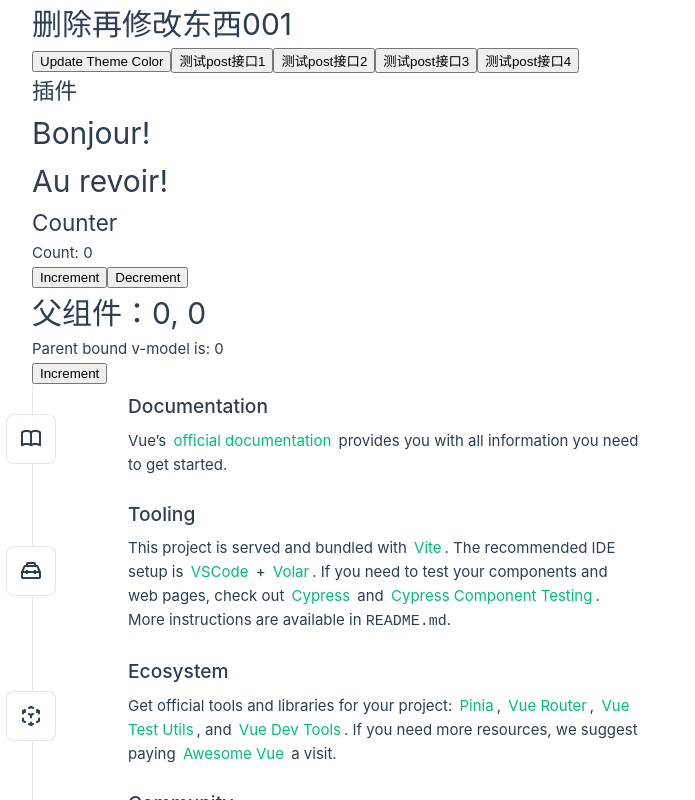
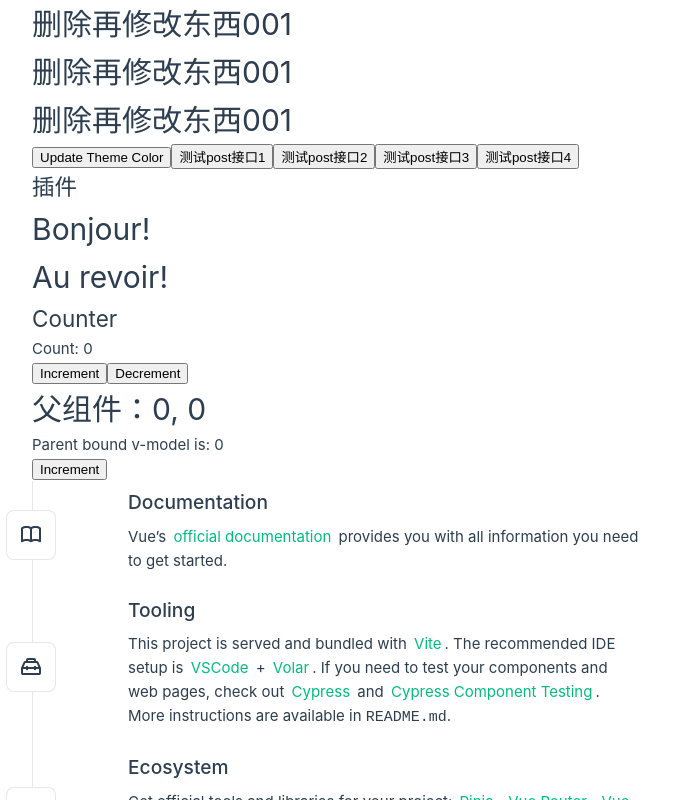
Before and after one commit to PerfictGrassland/vue3Test01, a Vue app: page /#/ in a window 1280 px wide. Shown: the top 800 px of the page, without its empty margins (0-695 px from the left). Built offline with nearby package versions, Linux system fonts and the light colour scheme; no server answers.

Commit message:
fix: update page

```diff
--- a/src/views/HomeView.vue
+++ b/src/views/HomeView.vue
@@ -759,6 +759,8 @@ const $translate = Instance?.appContext.config.globalProperties.$translate;
       <button @click="increment">Increment</button>
     </div> -->
     <h1>删除再修改东西001</h1>
+    <h1>删除再修改东西001</h1>
+    <h1>删除再修改东西001</h1>
     <button @click="updateThemeColor">Update Theme Color</button>
 
     <button @click="postTest1">测试post接口1</button>
```
